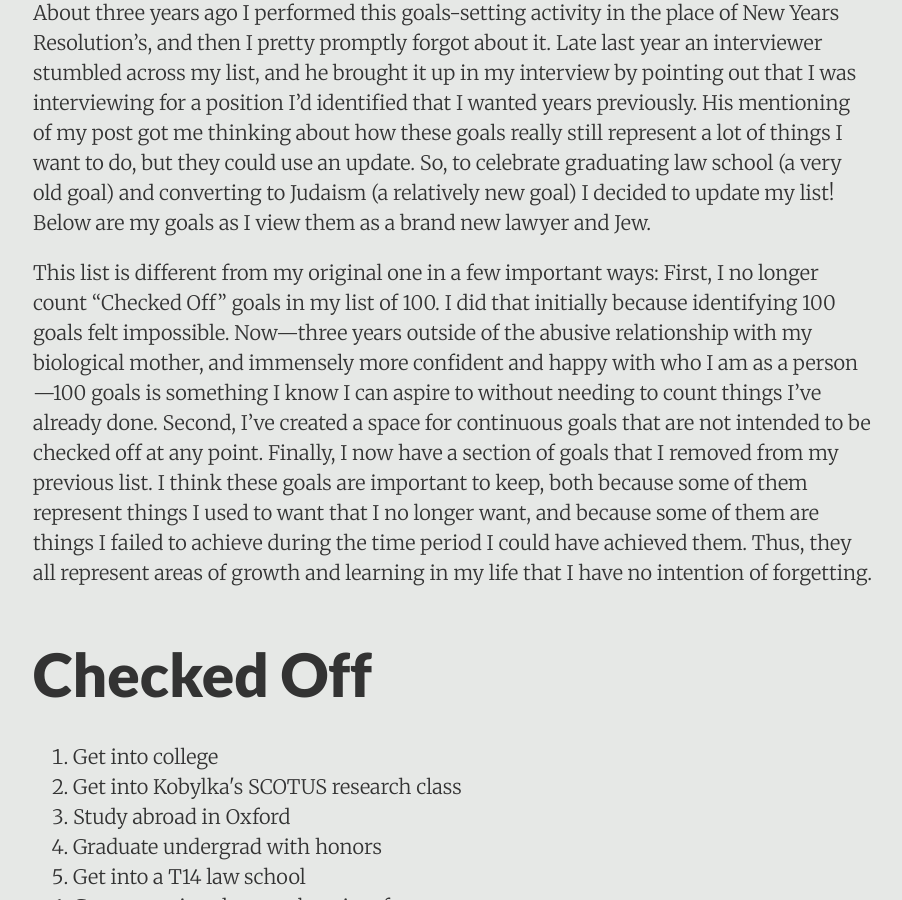
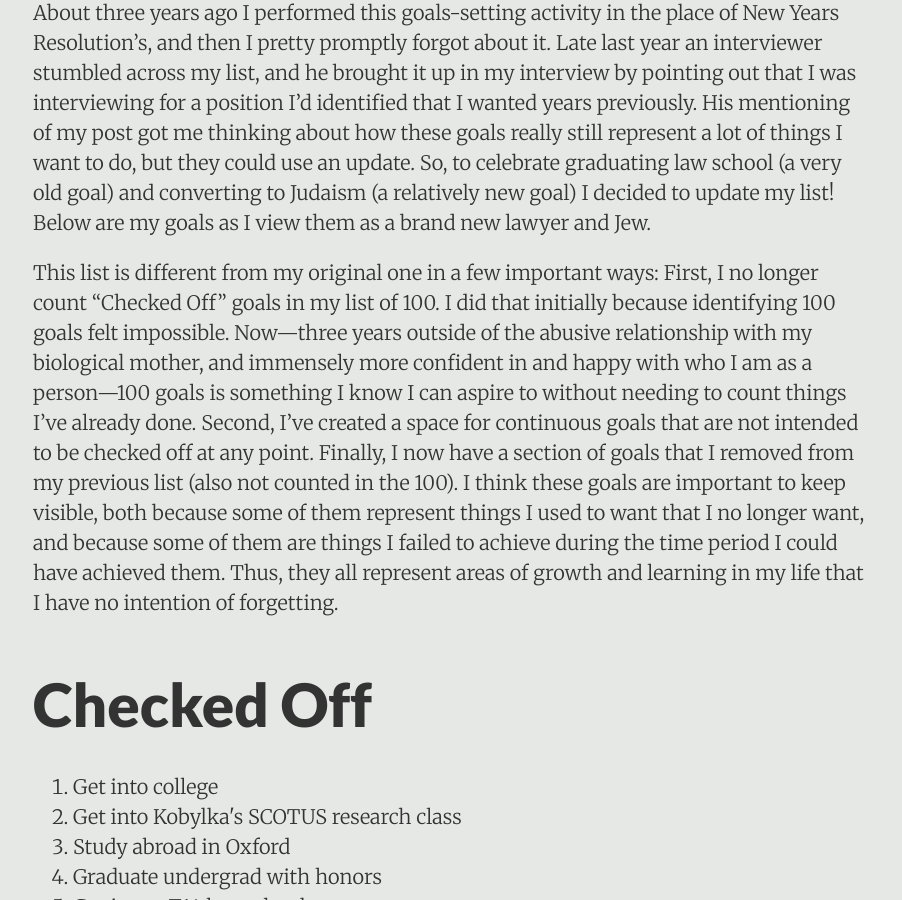
Before and after one commit to DestinyRoseMurphy/DestinyRoseMurphy.github.io, a Jekyll site: the page built from _posts/2022-5-27-100-Goals-v2.md, in a window 1280 px wide and 900 px high, scrolled down 385 px. Shown: the whole window, without its empty margins (187-1089 px from the left). Built offline with Jekyll 4.4.1, drawn with Linux system fonts in a browser that asks for light colours.

Commit message:
Edited intro paragraph

```diff
--- a/_posts/2022-5-27-100-Goals-v2.md
+++ b/_posts/2022-5-27-100-Goals-v2.md
@@ -7,7 +7,7 @@ summary: "An update to my 100 goals!"
 
 About three years ago I performed this goals-setting activity in the place of New Years Resolution's, and then I pretty promptly forgot about it. Late last year an interviewer stumbled across my list, and he brought it up in my interview by pointing out that I was interviewing for a position I'd identified that I wanted years previously. His mentioning of my post got me thinking about how these goals really still represent a lot of things I want to do, but they could use an update. So, to celebrate graduating law school (a very old goal) and converting to Judaism (a relatively new goal) I decided to update my list! Below are my goals as I view them as a brand new lawyer and Jew.
 
-This list is different from my original one in a few important ways: First, I no longer count "Checked Off" goals in my list of 100. I did that initially because identifying 100 goals felt impossible. Now—three years outside of the abusive relationship with my biological mother, and immensely more confident and happy with who I am as a person—100 goals is something I know I can aspire to without needing to count things I've already done. Second, I've created a space for continuous goals that are not intended to be checked off at any point. Finally, I now have a section of goals that I removed from my previous list. I think these goals are important to keep, both because some of them represent things I used to want that I no longer want, and because some of them are things I failed to achieve during the time period I could have achieved them. Thus, they all represent areas of growth and learning in my life that I have no intention of forgetting.
+This list is different from my original one in a few important ways: First, I no longer count "Checked Off" goals in my list of 100. I did that initially because identifying 100 goals felt impossible. Now—three years outside of the abusive relationship with my biological mother, and immensely more confident in and happy with who I am as a person—100 goals is something I know I can aspire to without needing to count things I've already done. Second, I've created a space for continuous goals that are not intended to be checked off at any point. Finally, I now have a section of goals that I removed from my previous list (also not counted in the 100). I think these goals are important to keep visible, both because some of them represent things I used to want that I no longer want, and because some of them are things I failed to achieve during the time period I could have achieved them. Thus, they all represent areas of growth and learning in my life that I have no intention of forgetting.
 
 <h1>Checked Off</h1>
 <ol>
```
